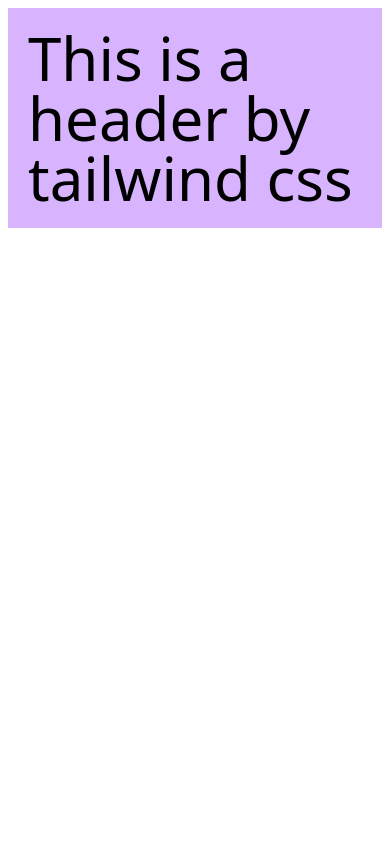
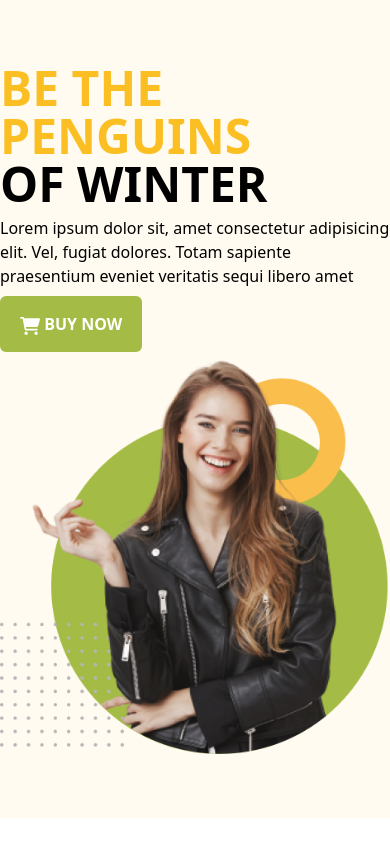
Before and after one commit to DasBabu1904/Penguin-commerce-tailwind-learning, a plain HTML site: page index.html in a window 390 px wide. Drawn offline with nearby package versions, Linux system fonts and the light colour scheme.

Commit message:
add header colplete and responsive

```diff
--- a/index.html
+++ b/index.html
@@ -17,6 +17,7 @@
                 extend: {
                     colors: {
                         clifford: '#da373d',
+                        bgheader: '#fffbf0',
                     }
                 }
             }
@@ -28,11 +29,37 @@
 
 
 <body>
+    <header class="bg-bgheader pb-16 pt-16">
+        <section class=" break-normal container mx-auto md:flex items-center justify-around ">
+            <div class="space-y-2">
+                <div class="text-5xl font-semibold uppercase">
+                    <span class="text-amber-400">
+                        Be The Penguins
+                    </span>
+                    <br>
+                    <Span>
+                        Of winter
+                    </Span>
+                </div>
+                <div>Lorem ipsum dolor sit, amet consectetur adipisicing elit. Vel, fugiat dolores. Totam sapiente
+                    praesentium eveniet veritatis sequi libero amet</div>
+                <button class="uppercase bg-[#A4BC46] py-4 px-5 text-white font-bold rounded-md">
+                    <svg xmlns="http://www.w3.org/2000/svg" viewBox="0 0 576 512" class="inline h-5 w-5 fill-white ">
+                        <path
+                            d="M96 0C107.5 0 117.4 8.19 119.6 19.51L121.1 32H541.8C562.1 32 578.3 52.25 572.6 72.66L518.6 264.7C514.7 278.5 502.1 288 487.8 288H170.7L179.9 336H488C501.3 336 512 346.7 512 360C512 373.3 501.3 384 488 384H159.1C148.5 384 138.6 375.8 136.4 364.5L76.14 48H24C10.75 48 0 37.25 0 24C0 10.75 10.75 0 24 0H96zM128 464C128 437.5 149.5 416 176 416C202.5 416 224 437.5 224 464C224 490.5 202.5 512 176 512C149.5 512 128 490.5 128 464zM512 464C512 490.5 490.5 512 464 512C437.5 512 416 490.5 416 464C416 437.5 437.5 416 464 416C490.5 416 512 437.5 512 464z" />
+                    </svg>
+                    Buy Now
+                </button>
+            </div>
+            <div>
+                <img src="images/model.png" alt="">
+            </div>
+        </section>
+    </header>
     <main>
-        <section class="bg-purple-300 text-6xl m-2 p-5">
-            <div>This is a header by tailwind css</div>
+        <section class=" m-2 p-5">
+
         </section>
-
 
     </main>
     <footer>
```
